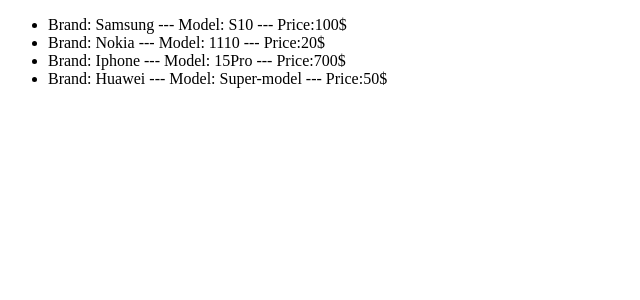
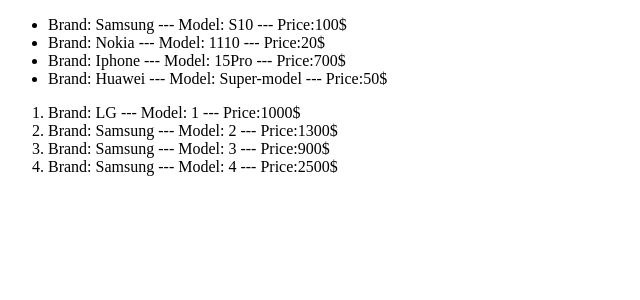
Before and after one commit to LarysaLemeshuk/cra-first-project, a React (Create React App) app: page / in a window 1280 px wide. Shown: the top 300 px of the page, without its empty margins (0-640 px from the left). Built offline with nearby package versions, Linux system fonts and the light colour scheme.

Commit message:
Practise task resolve

```diff
--- a/src/Components/App.js
+++ b/src/Components/App.js
@@ -31,6 +31,32 @@
           );
         }}
       </DataProvider>
+
+      <DataProvider
+        loadData={() => {
+          return fetch('./tv.json').then((response) => response.json());
+        }}
+      >
+        {(state) => {
+          const { data, isLoading, isError } = state;
+
+          return (
+            <>
+              {isLoading && <div>Loading......</div>}
+              {isError && <div>Error happening: {isError.message}</div>}
+
+              <ol>
+                {data.map((data, index) => (
+                  <li key={index}>
+                    Brand: {data.brand} --- Model: {data.model} --- Price:
+                    {data.price}
+                  </li>
+                ))}
+              </ol>
+            </>
+          );
+        }}
+      </DataProvider>
     </>
   );
 }
```
